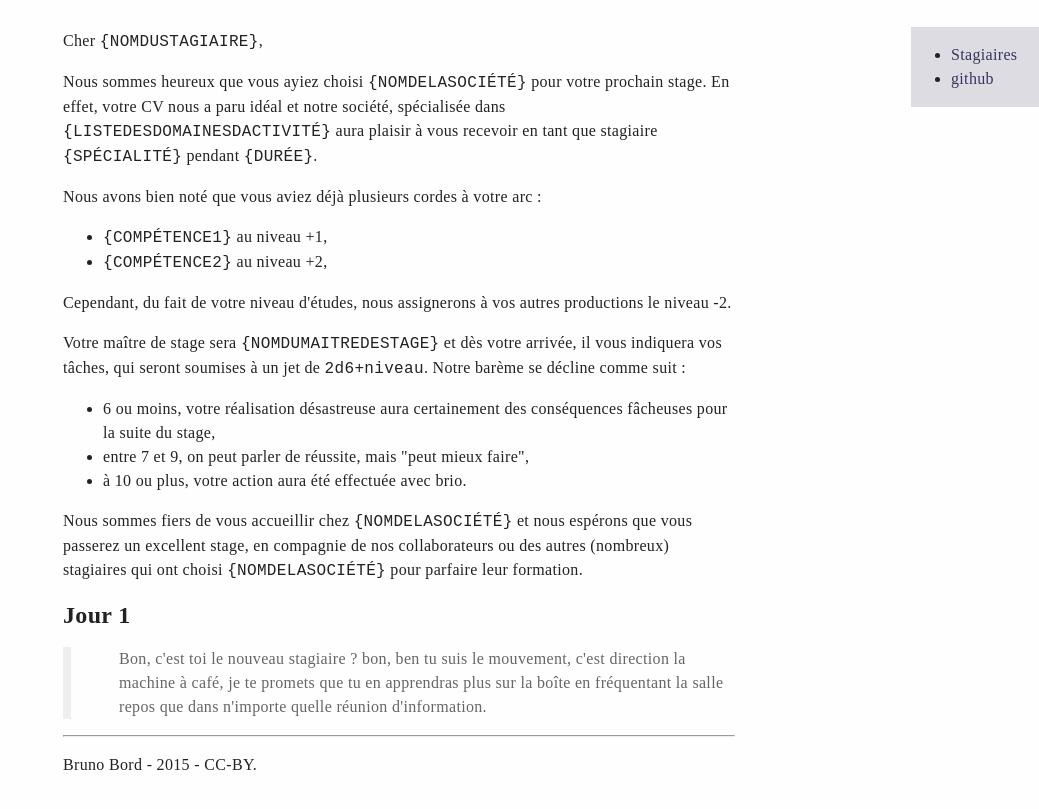
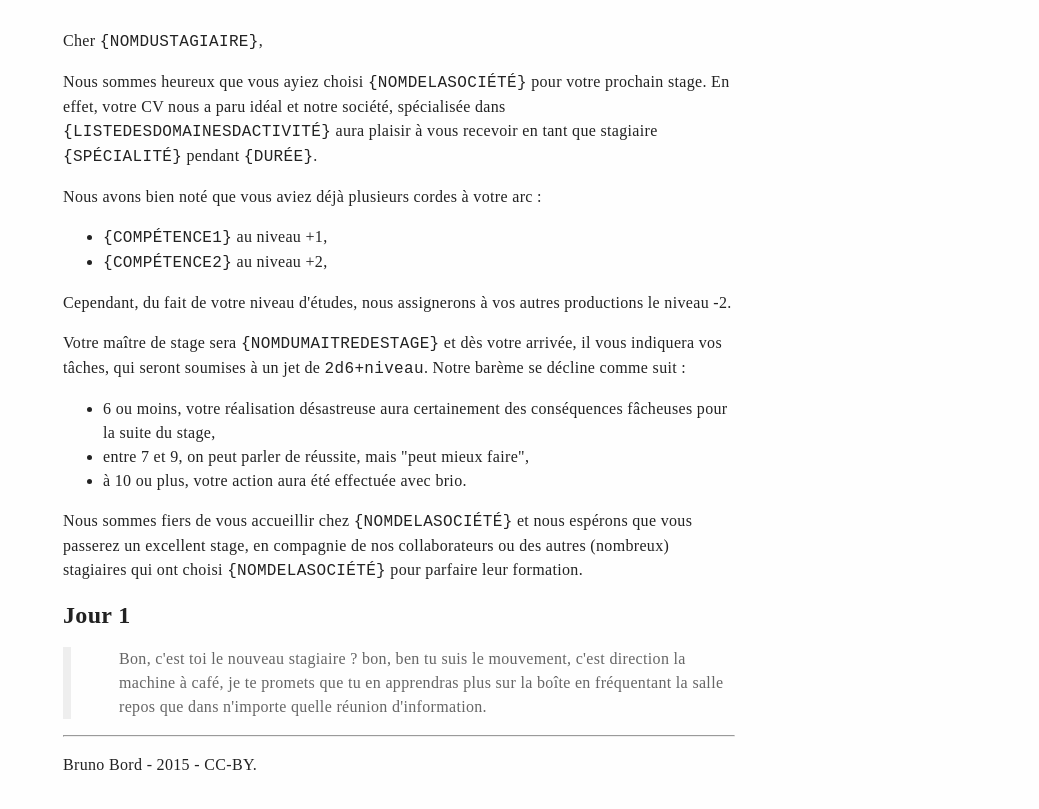
Before and after one commit to brunobord/stagiaires-jdr, a plain HTML site: page index.html in a window 1280 px wide. Shown: the part 93-902 px from the top of the page, without its empty margins (241-1280 px from the left). Drawn offline with Linux system fonts and the light colour scheme; a web font is replaced by a local one.

Commit message:
no menu (yet)

```diff
--- a/index.html
+++ b/index.html
@@ -9,12 +9,7 @@
 </head>
 <body>
 
-<nav>
-    <ul class="nav">
-        <li><a href="index.html">Stagiaires</a></li>
-        <li><a href="https://github.com/brunobord/stagiaires">github</a></li>
-    </ul>
-</nav>
+
 
 <section>
 <h1>Stagiaires</h1>
```
Also changed, not shown: templates/base.html (+3 -1 lines), 1 other file.
